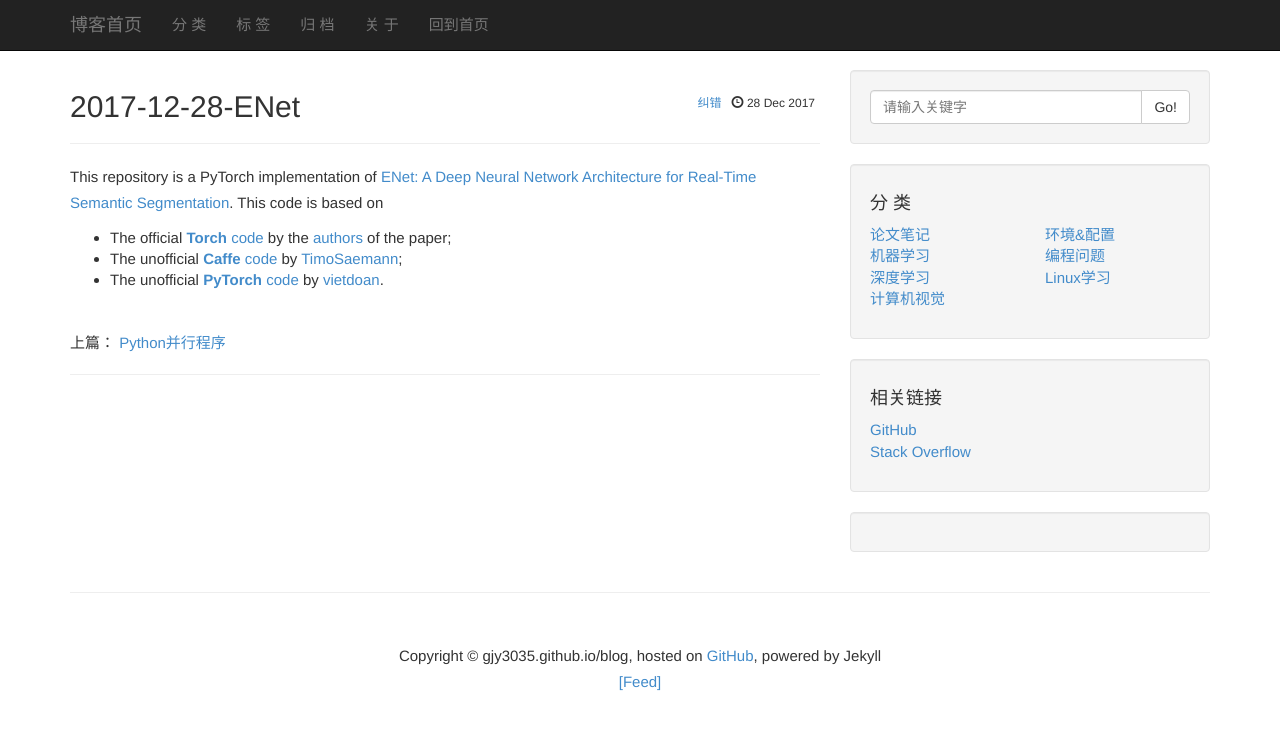
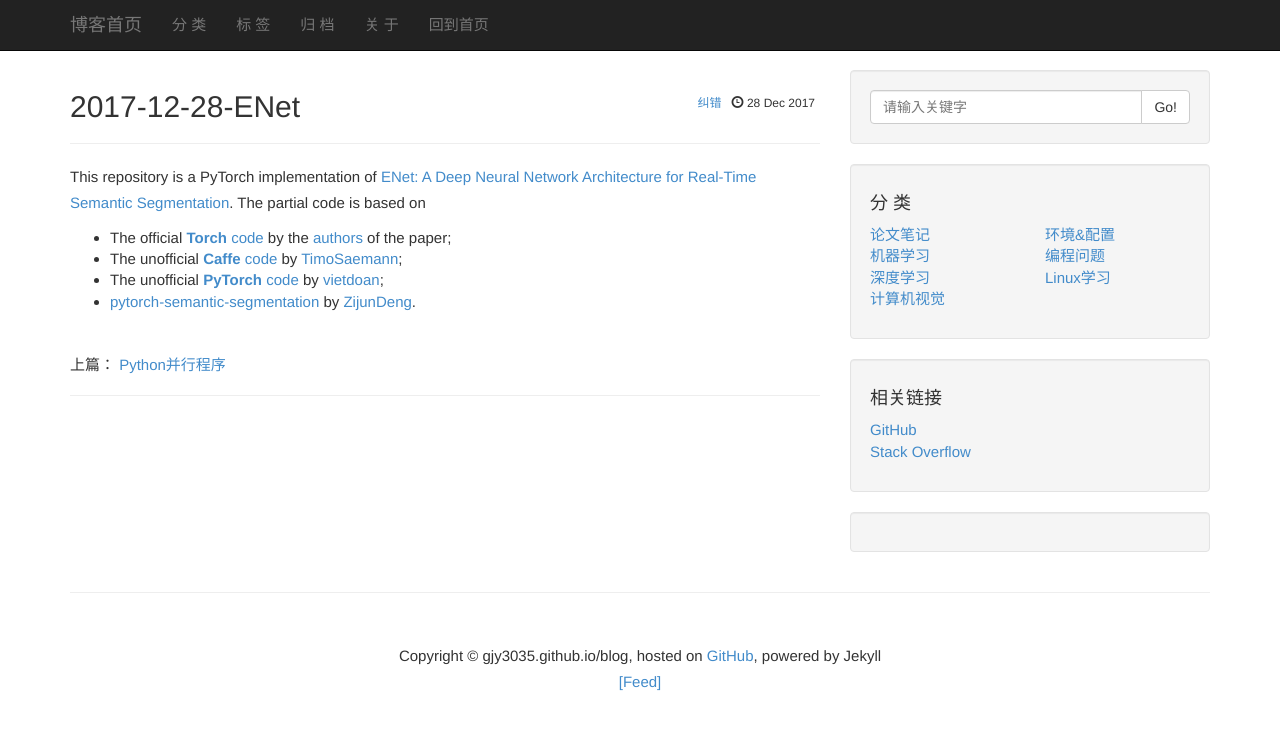
Before and after one commit to gjy3035/gjy3035.github.io, a Jekyll site: the page built from _posts/2017-12-28-ENet.md, in a window 1280 px wide. Shown: the top 730 px of the page. Built offline with Jekyll 4.4.1, drawn with Linux system fonts in a browser that asks for light colours; comment, search, counter and statistics services are not loaded.

Commit message:
修改文件: _posts/2017-12-28-ENet.md

```diff
--- a/_posts/2017-12-28-ENet.md
+++ b/_posts/2017-12-28-ENet.md
@@ -7,7 +7,8 @@ description: ""
 ---
 
 This repository is a PyTorch implementation of [ENet: A Deep Neural Network Architecture for Real-Time Semantic Segmentation](https://arxiv.org/abs/1606.02147).
-This code is  based on
+The partial code is  based on
 - The official [**Torch** code](https://github.com/e-lab/ENet-training) by the [authors](https://github.com/e-lab) of the paper;
 - The unofficial[ **Caffe** code](https://github.com/TimoSaemann/ENet) by [TimoSaemann](https://github.com/TimoSaemann);
-- The unofficial [**PyTorch** code](https://github.com/vietdoan/Enet_Pytorch) by [vietdoan](https://github.com/vietdoan).
+- The unofficial [**PyTorch** code](https://github.com/vietdoan/Enet_Pytorch) by [vietdoan](https://github.com/vietdoan);
+- [pytorch-semantic-segmentation](https://github.com/ZijunDeng/pytorch-semantic-segmentation) by [ZijunDeng](https://github.com/ZijunDeng).
```
